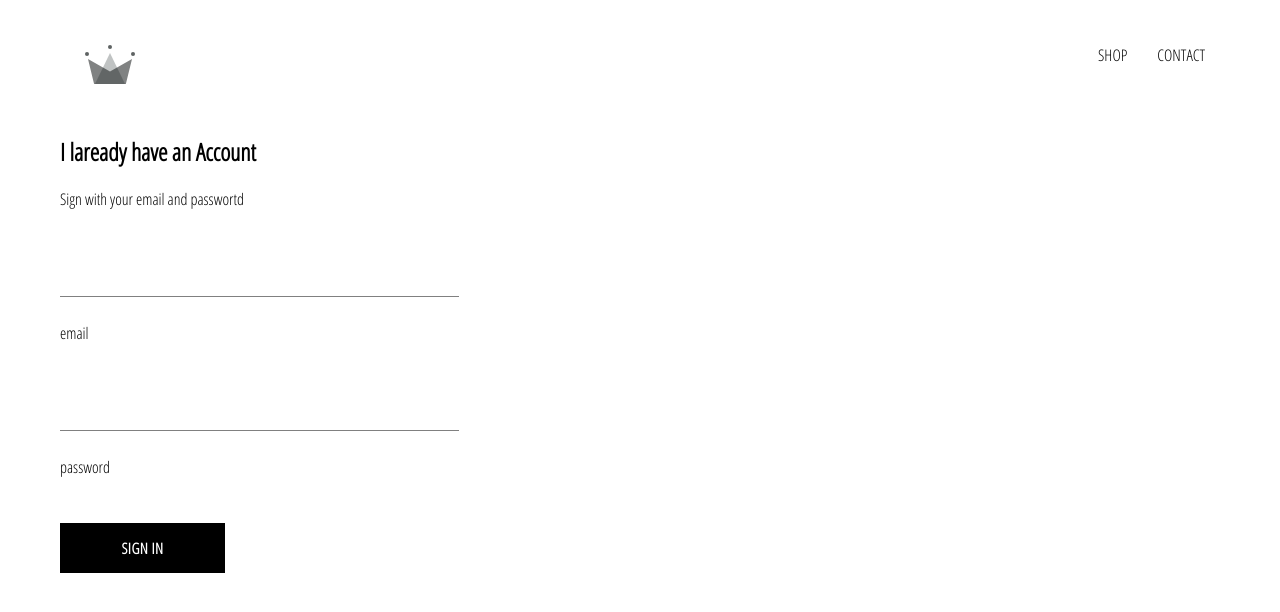
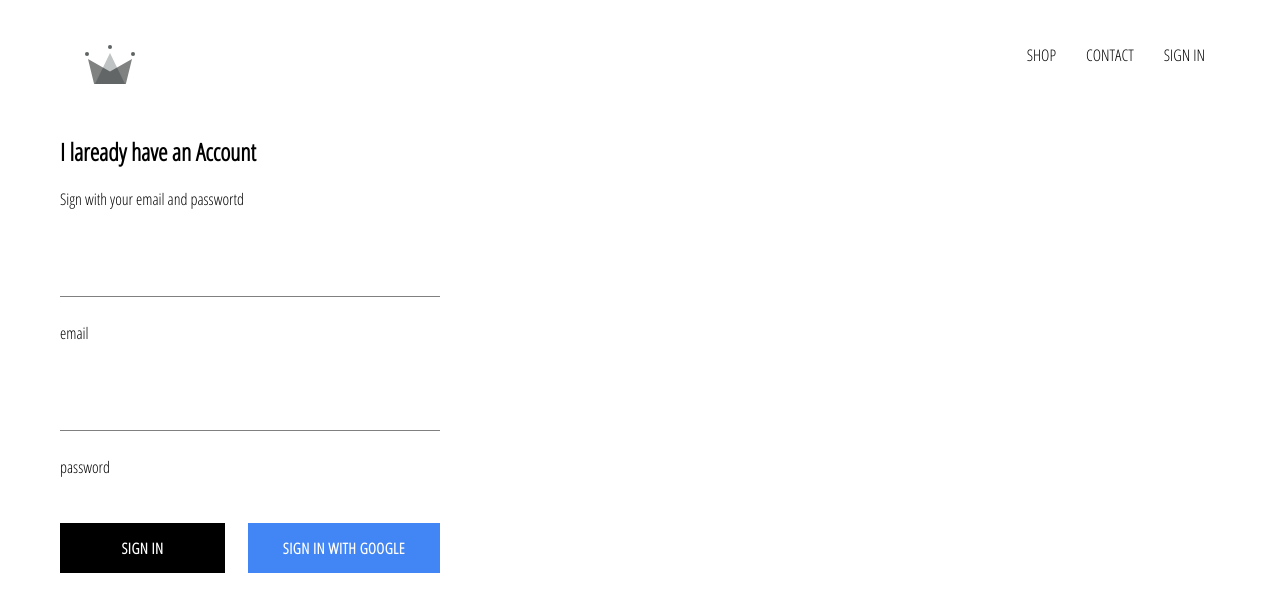
Before and after one commit to Namra00/e-commerce, a React (Create React App) app: page /signin in a window 1280 px wide. Shown: the top 612 px of the page. Built offline with nearby package versions, Linux system fonts and the light colour scheme; no server answers.

Commit message:
Added user authentification using firebase

```diff
--- a/package.json
+++ b/package.json
@@ -6,6 +6,7 @@
     "@testing-library/jest-dom": "^4.2.4",
     "@testing-library/react": "^9.3.2",
     "@testing-library/user-event": "^7.1.2",
+    "firebase": "^7.23.0",
     "node-sass": "^4.13.1",
     "react": "^16.13.1",
     "react-dom": "^16.13.1",
--- a/src/App.css
+++ b/src/App.css
@@ -7,3 +7,7 @@
   text-decoration: none;
   color: black;
 }
+
+* {
+  box-sizing: border-box;
+}
--- a/src/App.js
+++ b/src/App.js
@@ -5,12 +5,38 @@
 import ShopPage from './pages/shop/shop.component';
 import Header from './components/header/header.component';
 import SignInAndSignUpPage from './pages/sign-in-and-sign-up/sign-in-and-sign-up.component';
+import { auth } from './firebase/firebase.utils';
 
 
-function App() {
+class App extends React.Component{
+  constructor(){
+    super();
+
+    this.state = {
+      currentUser: null
+    }
+
+  }
+
+  unsubscribeFromAuth = null;
+
+  componentDidMount(){
+    this.unsubscribeFromAuth = auth.onAuthStateChanged(user => {
+      this.setState({currentUser: user});
+
+      console.log(user);
+
+    })
+  }
+
+  componentWillUnmount(){
+    this.unsubscribeFromAuth();
+  }
+
+  render(){
     return (
       <div>
-      <Header/>
+        <Header currentUser = { this.state.currentUser } />
         <Switch>
           <Route exact path='/' component={HomePage}></Route>
           <Route path='/shop' component={ShopPage}></Route>
@@ -20,4 +46,6 @@
     );
   }
 
+}
+
 export default App;
--- a/src/components/custom-button/custom-button.component.jsx
+++ b/src/components/custom-button/custom-button.component.jsx
@@ -1,9 +1,9 @@
 import React from 'react';
 import './custom-button.styles.scss';
 
-const CustomButton = ({ children, ...otherProps }) => (
+const CustomButton = ({ children, isGoogleSignIn, ...otherProps }) => (
 
-    <button className='custom-button' {...otherProps}>
+    <button className={`${ isGoogleSignIn ? 'google-sign-in' : ''} custom-button`} {...otherProps}>
         { children }
     </button>
 
--- a/src/components/custom-button/custom-button.styles.scss
+++ b/src/components/custom-button/custom-button.styles.scss
@@ -19,4 +19,14 @@
       color: black;
       border: 1px solid black;
     }
+
+    &.google-sign-in {
+      background-color: #4285f4;
+      color: white;
+
+      &:hover {
+        background-color: #0545ac;
+        border: none;
+      }
+    }
   }
--- a/src/components/header/header.component.jsx
+++ b/src/components/header/header.component.jsx
@@ -3,9 +3,10 @@
 
 import { Link } from 'react-router-dom';
 import { ReactComponent as Logo } from './../../assets/crown.svg';
+import { auth } from './../../firebase/firebase.utils';
 
 
-const header = () =>(
+const header = ({ currentUser }) =>(
     <div className='header'>
         <Link className='logo-container' to='/'>
             <Logo className='logo'/>
@@ -13,6 +14,12 @@
         <div className='options'>
             <Link className='option' to='/shop' > SHOP </Link>
             <Link className='option' to='/contact' > CONTACT </Link>
+            {
+                currentUser ?
+                <div className='option' onClick = {() => auth.signOut()}> SIGN OUT </div>
+                :
+                <Link className='option' to='/signin'> SIGN IN </Link>
+            }
         </div>
     </div>
 );
--- a/src/components/header/header.styles.scss
+++ b/src/components/header/header.styles.scss
@@ -21,6 +21,7 @@
 
       .option {
         padding: 10px 15px;
+        cursor: pointer;
       }
     }
   }
--- a/src/components/sign-in/sign-in.component.jsx
+++ b/src/components/sign-in/sign-in.component.jsx
@@ -1,7 +1,8 @@
 import React from 'react';
 import './sign-in.styles.scss';
 import FormInput from '../form-input/form-input.component';
-import CustomBUtton from './../custom-button/custom-button.component'
+import CustomBUtton from './../custom-button/custom-button.component';
+import {signInWithGoogle} from  './../../firebase/firebase.utils';
 
 class SignIn extends React.Component{
     constructor(props){
@@ -33,7 +34,10 @@
                 <form onSubmit={this.handleSubmit}>
                     <FormInput name='Email' type='email' label='email' handleChange={this.handleChange} value={this.state.email}  required/>
                     <FormInput name='Password' type='password' label='password' handleChange={this.handleChange} value={this.state.password}  required/>
-                    <CustomBUtton type='submit'> Sign In </CustomBUtton>
+                    <div className='buttons'>
+                        <CustomBUtton type='submit'> Sign In </CustomBUtton>
+                        <CustomBUtton onClick={signInWithGoogle} isGoogleSignIn > Sign In With Google </CustomBUtton>
+                    </div>
                 </form>
             </div>
         )
--- a/src/components/sign-in/sign-in.styles.scss
+++ b/src/components/sign-in/sign-in.styles.scss
@@ -1,9 +1,14 @@
 .sign-in {
-    width: 30vw;
+    width: 380px;
     display: flex;
     flex-direction: column;
 
     .title {
         margin: 10px 0;
     }
+
+    .buttons {
+        display: flex;
+        justify-content: space-between;
+    }
 }
--- /dev/null
+++ b/src/firebase/firebase.utils.js
@@ -0,0 +1,26 @@
+import firebase from 'firebase/app';
+import 'firebase/firestore';
+import 'firebase/auth';
+
+const config = {
+    apiKey: "AIzaSyCvrp8jqTNmuWsAXwDW5Qqn3rxQYZ2xGqs",
+    authDomain: "e-commercedb-b0c77.firebaseapp.com",
+    databaseURL: "https://e-commercedb-b0c77.firebaseio.com",
+    projectId: "e-commercedb-b0c77",
+    storageBucket: "e-commercedb-b0c77.appspot.com",
+    messagingSenderId: "16693978951",
+    appId: "1:16693978951:web:1e8b22226ce0d445120e62",
+    measurementId: "G-QX1Z6RZGX5"
+};
+
+
+firebase.initializeApp(config);
+
+export const auth = firebase.auth();
+export const firestore = firebase.firestore();
+
+const provider = new firebase.auth.GoogleAuthProvider();
+provider.setCustomParameters({ prompt:'select_account' });
+export const signInWithGoogle = () => auth.signInWithPopup(provider);
+
+export default firebase;
```
Also changed, not shown: 1 other file (tests, documents, lock files or other folders). Lines whose indentation alone changed are shown as unchanged.
